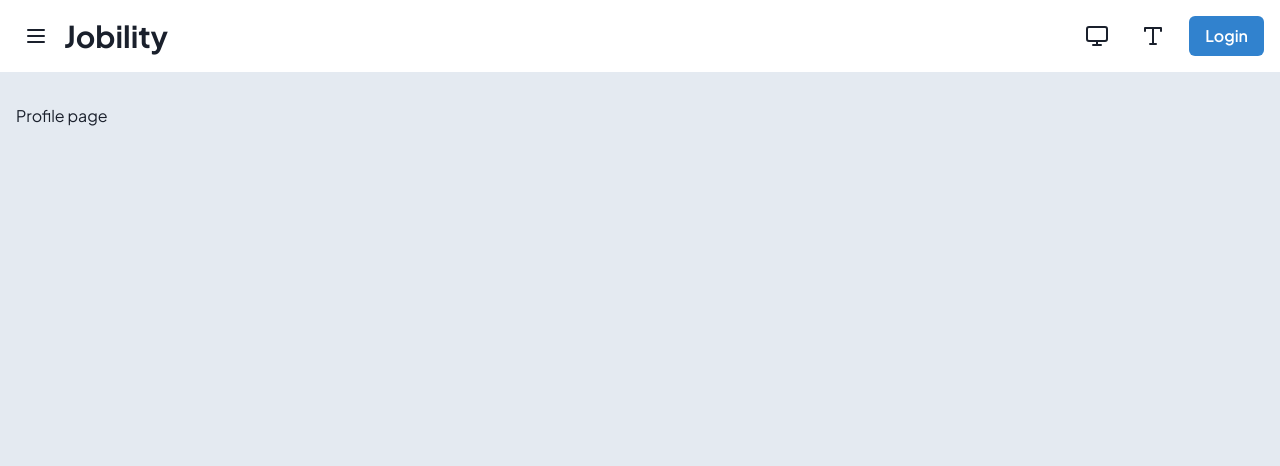
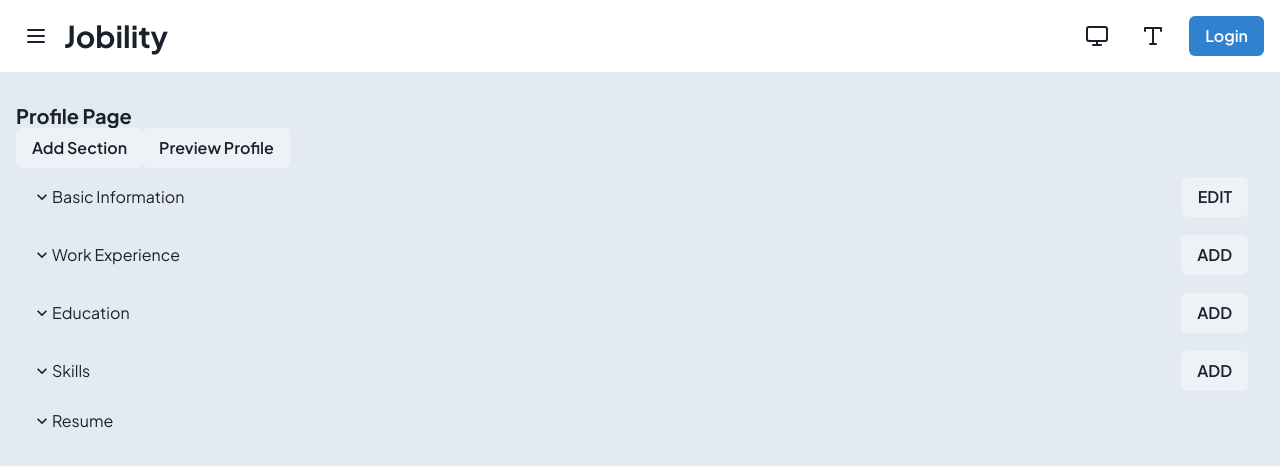
Before and after one commit to welsonoktario/jobility, a React (Vite) app: page /profile in a window 1280 px wide. Shown: the top 466 px of the page. Built offline with nearby package versions, Linux system fonts and the light colour scheme.

Commit message:
Adding profile page

```diff
--- a/src/pages/profile.tsx
+++ b/src/pages/profile.tsx
@@ -1,9 +1,160 @@
 import { PageWrapper } from '@/components/page-wrapper';
+import { Accordion, AccordionButton, AccordionIcon, AccordionItem, AccordionPanel, Box, Button, Center, Heading, Stack, VStack, Text } from '@chakra-ui/react';
+import { Mail, MapPin, Phone, User, UserCircle } from 'lucide-react';
+import { Link } from 'react-router-dom';
 
 export default function ProfilePage() {
   return (
     <PageWrapper>
-      <p>Profile page</p>
+      <div className="flex justify-between">
+        <Heading size={'md'}>Profile Page</Heading>
+        <div>
+          <Link to={'/addsection'}>
+            <Button className="mr-2 h-fit" color="info">
+              Add Section
+            </Button>
+          </Link>
+          <Link to={'/previewprofile'}>
+            <Button className="h-fit" color="accent">
+              Preview Profile
+            </Button>
+          </Link>
+        </div>
+      </div>
+      <Accordion className="mt-2" allowToggle>
+        <AccordionItem>
+          <h2>
+            <AccordionButton _expanded={{ bg: '#0070f3', color: 'white' }}>
+              <AccordionIcon />
+              <Box as="span" flex="1" textAlign="left">
+                Basic Information
+              </Box>
+              <Button className="btn-info btn-sm flex justify-end">EDIT</Button>
+            </AccordionButton>
+          </h2>
+          <AccordionPanel>
+            <Box overflow="hidden">
+              <Center>
+                <VStack>
+                  <Heading size="lg">Dimas Samudra</Heading>
+                </VStack>
+              </Center>
+              <Stack spacing={3} p={5}>
+                <Stack direction="row" spacing={4} align="center">
+                  <Phone />
+                  <Text fontSize="md">+62 8123456789</Text>
+                </Stack>
+                <Stack direction="row" spacing={4} align="center">
+                  <Mail />
+                  <Text fontSize="md">dimass@gmail.com</Text>
+                </Stack>
+                <Stack direction="row" spacing={4} align="center">
+                  <MapPin />
+                  <Text fontSize="md">
+                    Jalan bla bla
+                  </Text>
+                </Stack>
+                <Stack direction="row" spacing={4} align="center">
+                  <User />
+                  <Text fontSize="md">
+                    Tuna Wicara
+                  </Text>
+                </Stack>
+              </Stack>
+            </Box>
+          </AccordionPanel>
+        </AccordionItem>
+      </Accordion>
+      <Accordion className="mt-2" allowToggle>
+        <AccordionItem>
+          {/* <h2>
+            <AccordionButton _expanded={{ bg: '#0070f3', color: 'white' }}>
+              <AccordionIcon />
+              <Box as="span" flex="1" textAlign="left">
+                Salary Expectation
+              </Box>
+              <Button className="btn-info btn-sm flex justify-end">ADD</Button>
+            </AccordionButton>
+          </h2>
+          <AccordionPanel>
+            Provide a salary range for better job matches & increase chances to get hired by the
+            perfect company. Click Add at the top right corner to add Salary.
+          </AccordionPanel>
+        </AccordionItem>
+      </Accordion>
+      <Accordion className="mt-2" allowToggle>
+        <AccordionItem> */}
+          <h2>
+            <AccordionButton _expanded={{ bg: '#0070f3', color: 'white' }}>
+              <AccordionIcon />
+              <Box as="span" flex="1" textAlign="left">
+                Work Experience
+              </Box>
+              <Button className="btn-info btn-sm flex justify-end">ADD</Button>
+            </AccordionButton>
+          </h2>
+          <AccordionPanel>
+            Besides your last job title or company, employers want to know what you accomplished
+            while there. Detail achievements and contributions made. Click Add at the top right
+            corner to add Work History.
+          </AccordionPanel>
+        </AccordionItem>
+      </Accordion>
+      <Accordion className="mt-2" allowToggle>
+        <AccordionItem>
+          <h2>
+            <AccordionButton _expanded={{ bg: '#0070f3', color: 'white' }}>
+              <AccordionIcon />
+              <Box as="span" flex="1" textAlign="left">
+                Education
+              </Box>
+              <Button className="btn-info btn-sm flex justify-end">ADD</Button>
+            </AccordionButton>
+          </h2>
+          <AccordionPanel>
+            Your most recent and relevant educational attainment should come first. If you have a
+            post-graduate or master's degree, no need to include where you went to high
+            school. Click Add at the top right corner to add Educational Attainment.
+          </AccordionPanel>
+        </AccordionItem>
+      </Accordion>
+      <Accordion className="mt-2" allowToggle>
+        <AccordionItem>
+          <h2>
+            <AccordionButton _expanded={{ bg: '#0070f3', color: 'white' }}>
+              <AccordionIcon />
+              <Box as="span" flex="1" textAlign="left">
+                Skills
+              </Box>
+              <Button className="btn-info btn-sm flex justify-end">ADD</Button>
+            </AccordionButton>
+          </h2>
+          <AccordionPanel>
+            Enumerate your skills, competencies, and talents relevant to the position and industry
+            you are applying to. Indicate proficiency levels (Basic, Novice, Intermediate, Advanced,
+            Expert) for each skill. Click Add at the top right corner to add Skills.
+          </AccordionPanel>
+        </AccordionItem>
+      </Accordion>
+      <Accordion className="mt-2" allowToggle>
+        <AccordionItem>
+          <h2>
+            <AccordionButton _expanded={{ bg: '#0070f3', color: 'white' }}>
+              <AccordionIcon />
+              <Box as="span" flex="1" textAlign="left">
+                Resume
+              </Box>
+            </AccordionButton>
+          </h2>
+          <AccordionPanel>
+            Note: Your profile is the first thing recruiters see and not your uploaded resume, so
+            make sure your Kalibrr profile is as complete and detailed as your uploaded resume.
+            <div className="mt-2 flex items-center justify-center">
+              <input type="file" className="file-input file-input-bordered w-full max-w-xs" />
+            </div>
+          </AccordionPanel>
+        </AccordionItem>
+      </Accordion>
     </PageWrapper>
   );
 }
```
